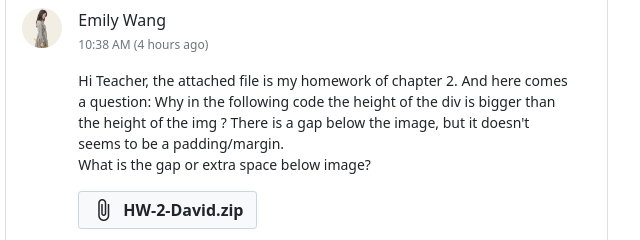
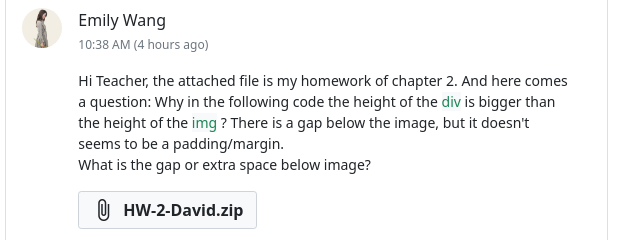
Before and after one commit to judytung/backstage-form, a plain HTML site: page assignment.html in a window 1280 px wide. Shown: the part 229-469 px from the top of the page, 640-1280 px from the left. Drawn offline with Linux system fonts and the light colour scheme; a script that the page names is missing.

Commit message:
Update 2021-08-18T14:23:00.704Z

```diff
--- a/assignment.html
+++ b/assignment.html
@@ -149,7 +149,7 @@
                             <div class="card-body pt-0 pb-3 border-bottom">
                                 <h6 class="card-title mb-1">Emily Wang</h6>
                                 <p class="fs-9 text-gray mb-0">10:38 AM (4 hours ago)</p>
-                                <p class="fs-7 mt-3">Hi Teacher, the attached file is my homework of chapter 2. And here comes a question: Why in the following code the height of the div is bigger than the height of the img ? There is a gap below the image, but it doesn't seems to be a padding/margin.<br>
+                                <p class="fs-7 mt-3">Hi Teacher, the attached file is my homework of chapter 2. And here comes a question: Why in the following code the height of the <span class="text-success bg-light">div</span>  is bigger than the height of the <span class="text-success bg-light">img</span>  ? There is a gap below the image, but it doesn't seems to be a padding/margin.<br>
                                 What is the gap or extra space below image?</p>
                                 <button class="btn btn-outline-gray-light btn-light d-flex align-items-end text-dark fw-bold d-flex align-items-end rounded-1"><span class="material-icons me-2">attach_file</span>HW-2-David.zip</button>
                             </div>
```
